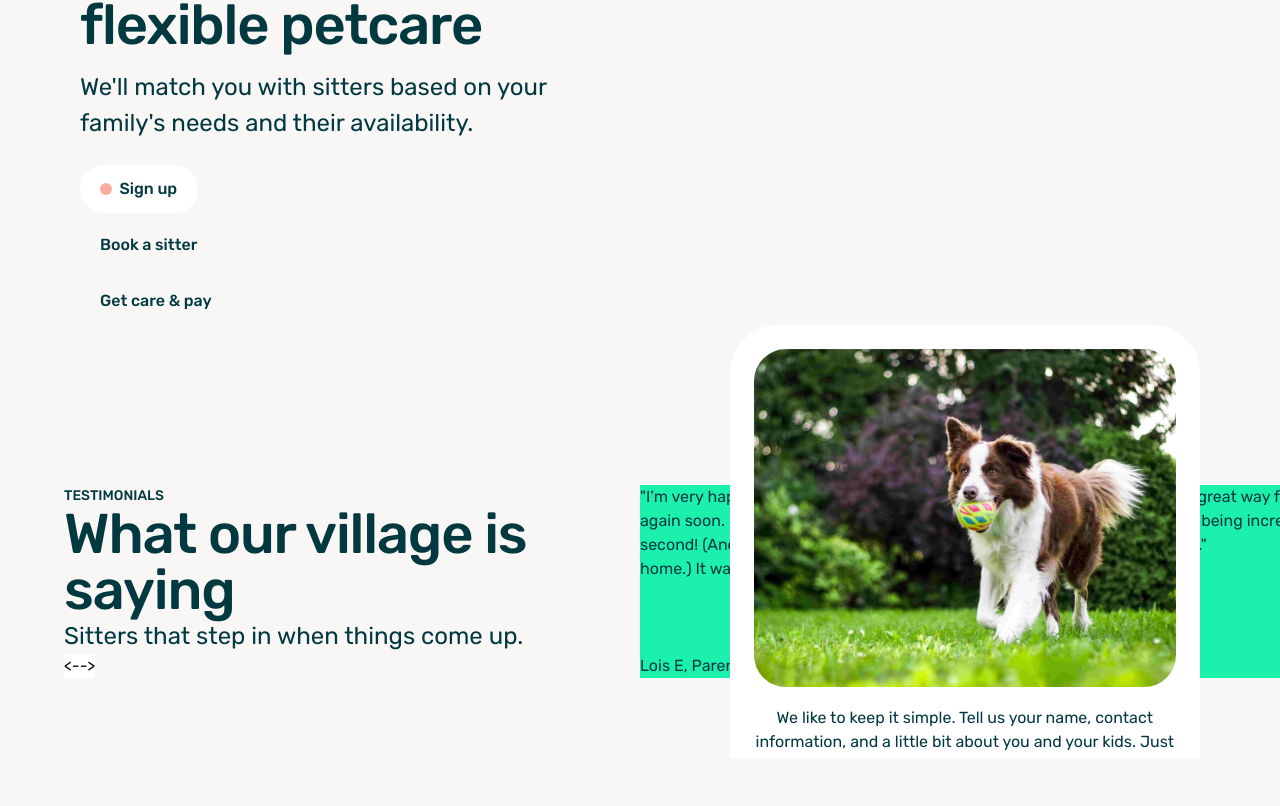
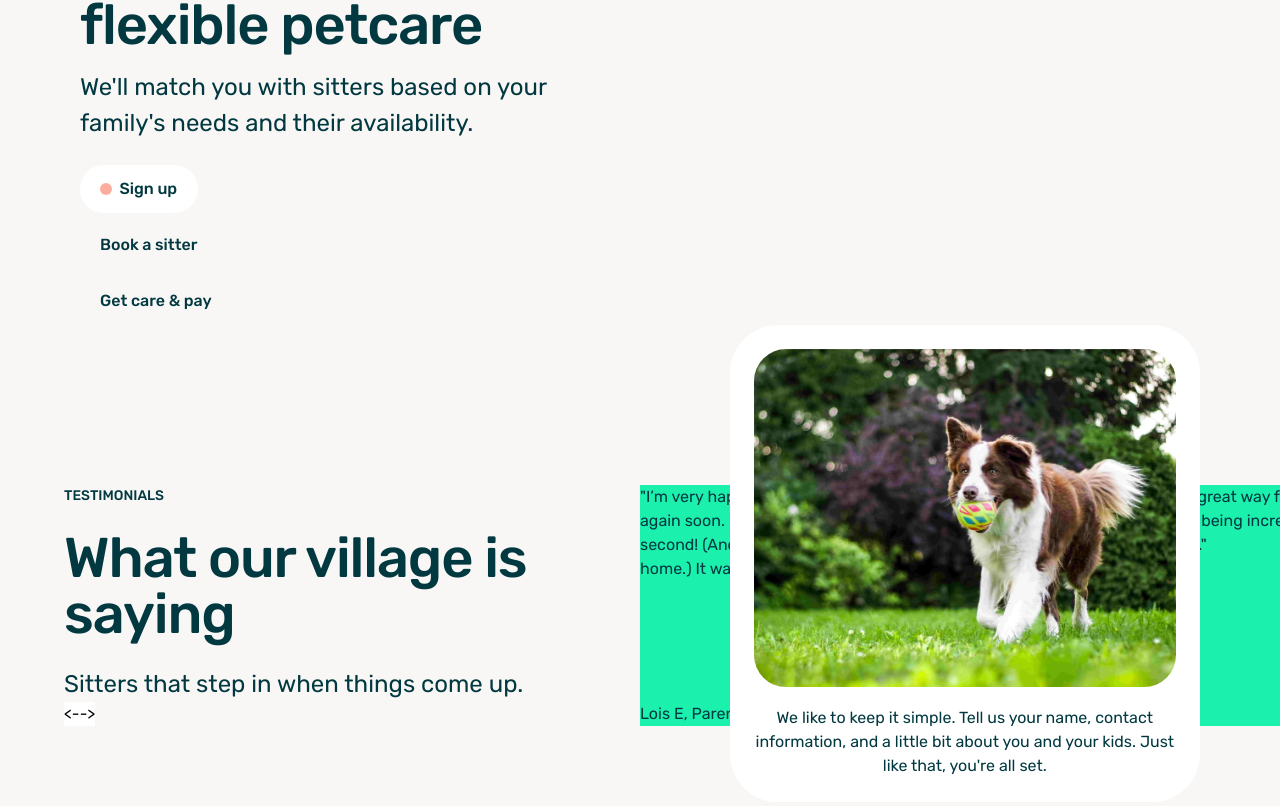
Before and after one commit to samsonc89/otter-replica, a React (Vite) app: page / in a window 1280 px wide. Shown: the part 1240-2046 px from the top of the page. Before the commit the page ends 1998 px from the top, so only its background shows below. Built offline with nearby package versions, Linux system fonts and the light colour scheme.

Commit message:
Move content heading styles to proper css file

```diff
--- a/src/components/contentHeading/ContentHeading.jsx
+++ b/src/components/contentHeading/ContentHeading.jsx
@@ -4,7 +4,7 @@ import "./contentHeading.css";
 const ContentHeading = ({ props, classes }) => {
   return (
     <>
-      <div className={classes}>
+      <div className={`${classes} content-heading-wrapper `}>
         <p className="small-heading">{props.smallTitle}</p>
         <h2 className="content-heading">{props.title}</h2>
         <p className="main-text">{props.text}</p>
--- a/src/components/contentHeading/contentHeading.css
+++ b/src/components/contentHeading/contentHeading.css
@@ -1,3 +1,9 @@
+.content-heading-wrapper {
+  display: flex;
+  flex-direction: column;
+  gap: 1.5em;
+}
+
 .small-heading {
   font-size: 0.87rem;
   font-weight: 500;
```
